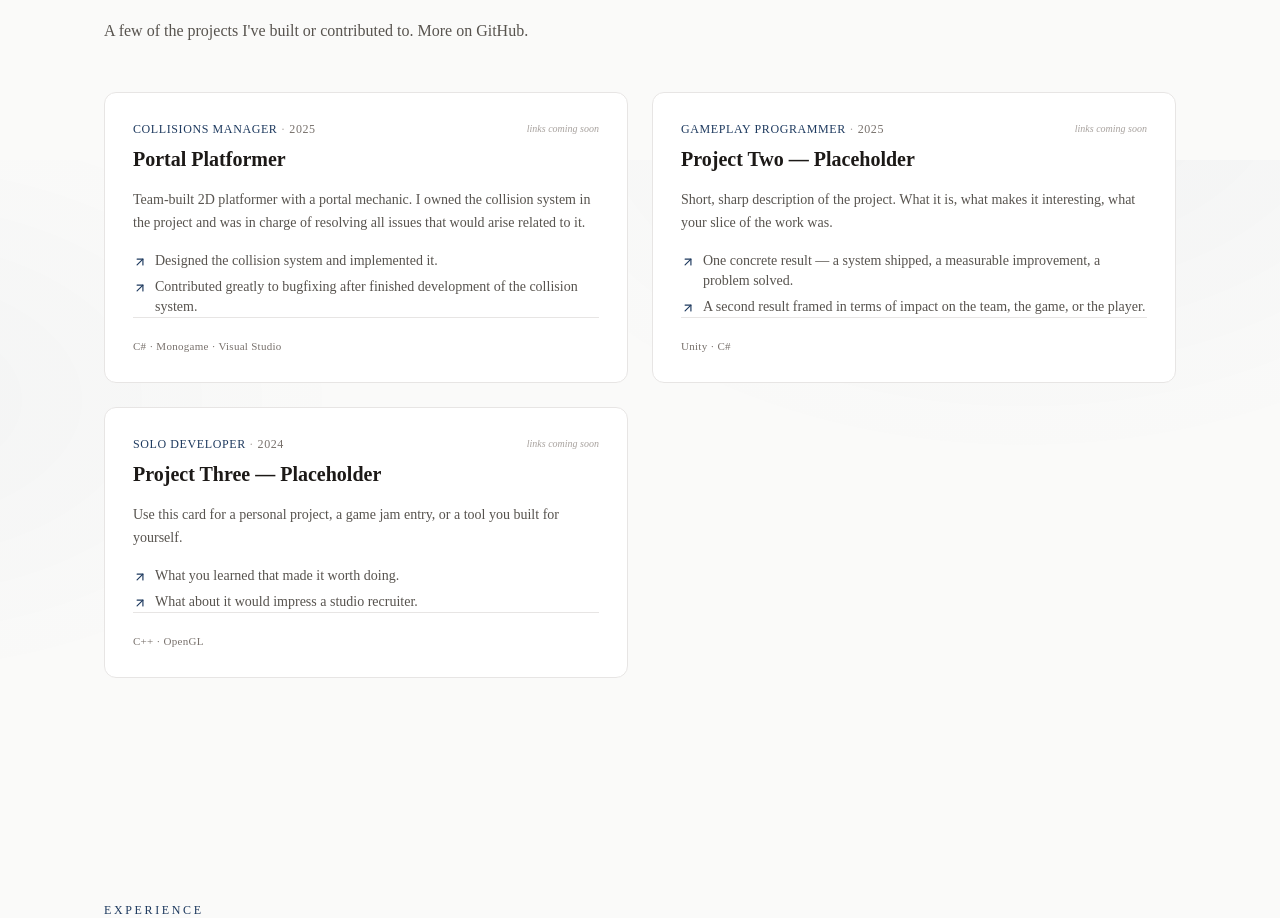
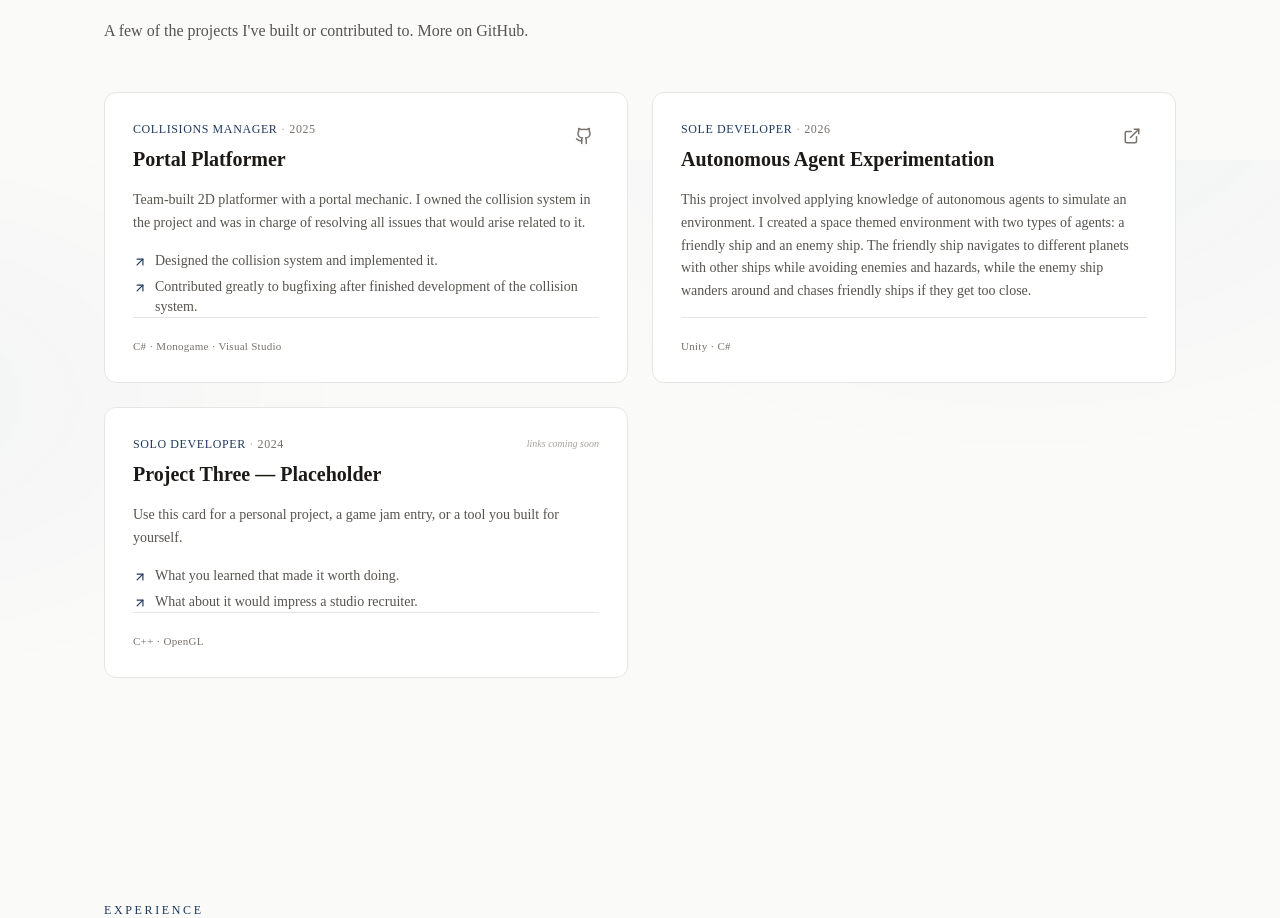
Before and after one commit to SJB321/Simon-Blake-Portfolio, a React (Vite) app: page / in a window 1280 px wide. Shown: the part 2240-3158 px from the top of the page. Built offline with nearby package versions, Linux system fonts and the light colour scheme.

Commit message:
Add project links: Portal Platformer GitHub, Autonomous Agent demo

```diff
--- a/src/data/projects.js
+++ b/src/data/projects.js
@@ -11,22 +11,22 @@ export const projects = [
     ],
     tech: ['C#', 'Monogame', 'Visual Studio'],
     links: {
-      // github: 'https://github.com/your-username/portal-platformer',
-      // demo: 'https://example.com/demo',
+      github: 'https://github.com/Charlie-GCCIS/FFPO_106',
     },
   },
   {
-    title: 'Project Two — Placeholder',
-    role: 'Gameplay Programmer',
-    year: '2025',
+    title: 'Autonomous Agent Experimentation',
+    role: 'Sole Developer',
+    year: '2026',
     description:
-      'Short, sharp description of the project. What it is, what makes it interesting, what your slice of the work was.',
+      'This project involved applying knowledge of autonomous agents to simulate an environment. I created a space themed environment with two types of agents: a friendly ship and an enemy ship. The friendly ship navigates to different planets with other ships while avoiding enemies and hazards, while the enemy ship wanders around and chases friendly ships if they get too close.',
     impact: [
-      'One concrete result — a system shipped, a measurable improvement, a problem solved.',
-      'A second result framed in terms of impact on the team, the game, or the player.',
+
     ],
     tech: ['Unity', 'C#'],
-    links: {},
+    links: {
+      demo: 'https://igme-202-2255.github.io/202-work-SJB10/Project_03/',
+    },
   },
   {
     title: 'Project Three — Placeholder',
```
